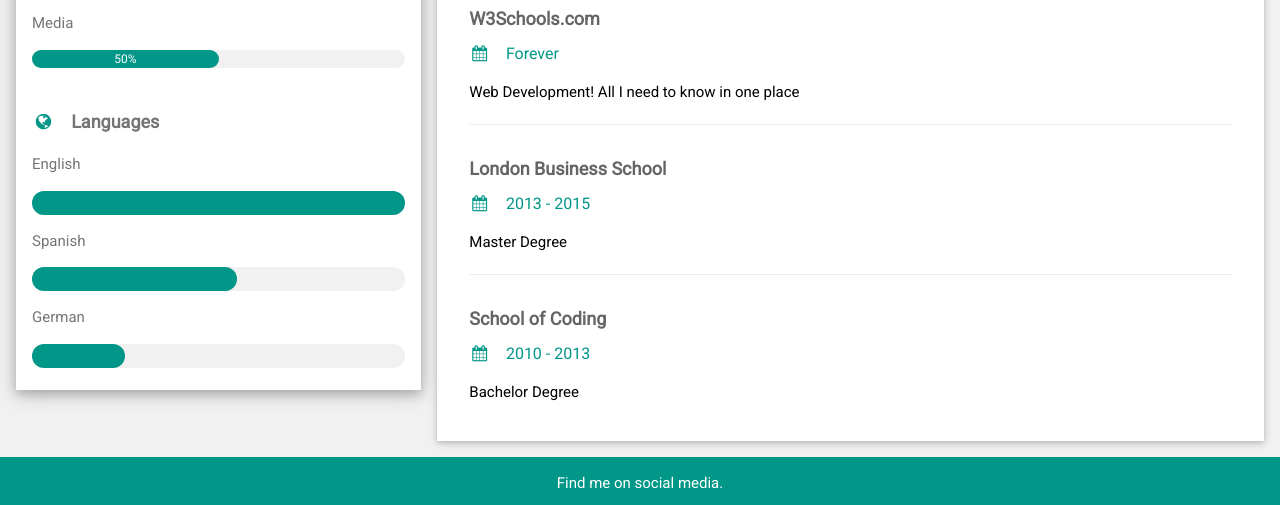
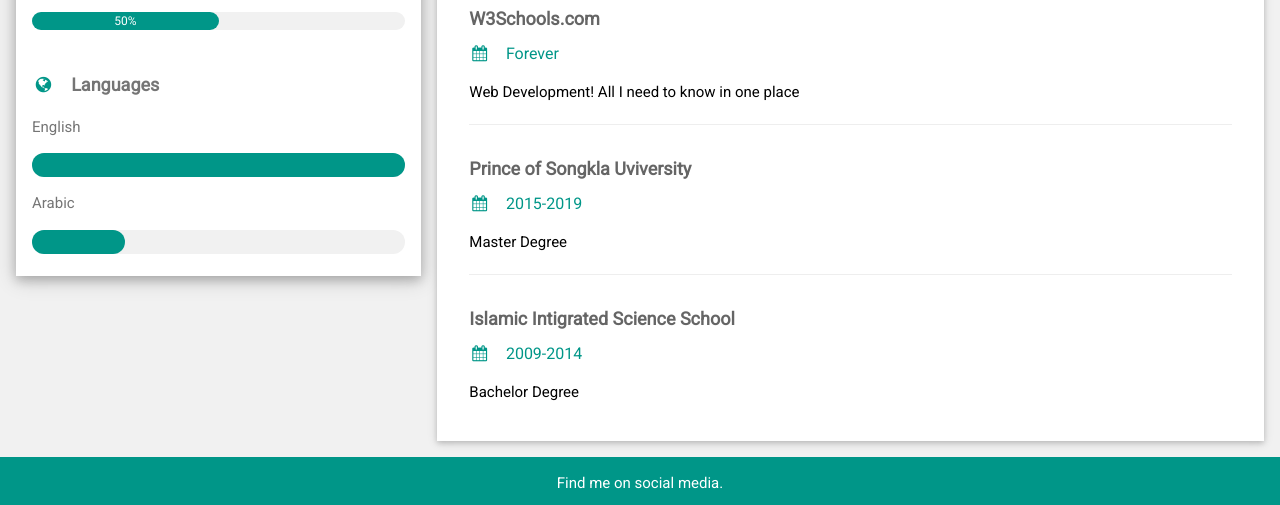
Before and after one commit to PaiNaiDeeHATYAI/home, a plain HTML site: page index.html in a window 1280 px wide. Shown: the part 722-1227 px from the top of the page. Drawn offline with nearby package versions, Linux system fonts and the light colour scheme.

Commit message:
Update index.html

```diff
--- a/index.html
+++ b/index.html
@@ -31,7 +31,7 @@ html,body,h1,h2,h3,h4,h5,h6 {font-family: "Roboto", sans-serif}
           <p><i class="fa fa-briefcase fa-fw w3-margin-right w3-large w3-text-teal"></i>Student</p>
           <p><i class="fa fa-home fa-fw w3-margin-right w3-large w3-text-teal"></i>Thailand</p>
           <p><i class="fa fa-envelope fa-fw w3-margin-right w3-large w3-text-teal"></i>husna_adni@hotmail.com</p>
-          <p><i class="fa fa-phone fa-fw w3-margin-right w3-large w3-text-teal"></i>+66852395246</p>
+
           <hr>
 
           <p class="w3-large"><b><i class="fa fa-asterisk fa-fw w3-margin-right w3-text-teal"></i>Skills</b></p>
@@ -60,11 +60,8 @@ html,body,h1,h2,h3,h4,h5,h6 {font-family: "Roboto", sans-serif}
           <div class="w3-light-grey w3-round-xlarge">
             <div class="w3-round-xlarge w3-teal" style="height:24px;width:100%"></div>
           </div>
-          <p>Spanish</p>
-          <div class="w3-light-grey w3-round-xlarge">
-            <div class="w3-round-xlarge w3-teal" style="height:24px;width:55%"></div>
-          </div>
-          <p>German</p>
+
+          <p>Arabic</p>
           <div class="w3-light-grey w3-round-xlarge">
             <div class="w3-round-xlarge w3-teal" style="height:24px;width:25%"></div>
           </div>
@@ -108,14 +105,14 @@ html,body,h1,h2,h3,h4,h5,h6 {font-family: "Roboto", sans-serif}
           <hr>
         </div>
         <div class="w3-container">
-          <h5 class="w3-opacity"><b>London Business School</b></h5>
-          <h6 class="w3-text-teal"><i class="fa fa-calendar fa-fw w3-margin-right"></i>2013 - 2015</h6>
+          <h5 class="w3-opacity"><b>Prince of Songkla Uviversity</b></h5>
+          <h6 class="w3-text-teal"><i class="fa fa-calendar fa-fw w3-margin-right"></i>2015-2019</h6>
           <p>Master Degree</p>
           <hr>
         </div>
         <div class="w3-container">
-          <h5 class="w3-opacity"><b>School of Coding</b></h5>
-          <h6 class="w3-text-teal"><i class="fa fa-calendar fa-fw w3-margin-right"></i>2010 - 2013</h6>
+          <h5 class="w3-opacity"><b>Islamic Intigrated Science School</b></h5>
+          <h6 class="w3-text-teal"><i class="fa fa-calendar fa-fw w3-margin-right"></i>2009-2014</h6>
           <p>Bachelor Degree</p><br>
         </div>
       </div>
```
